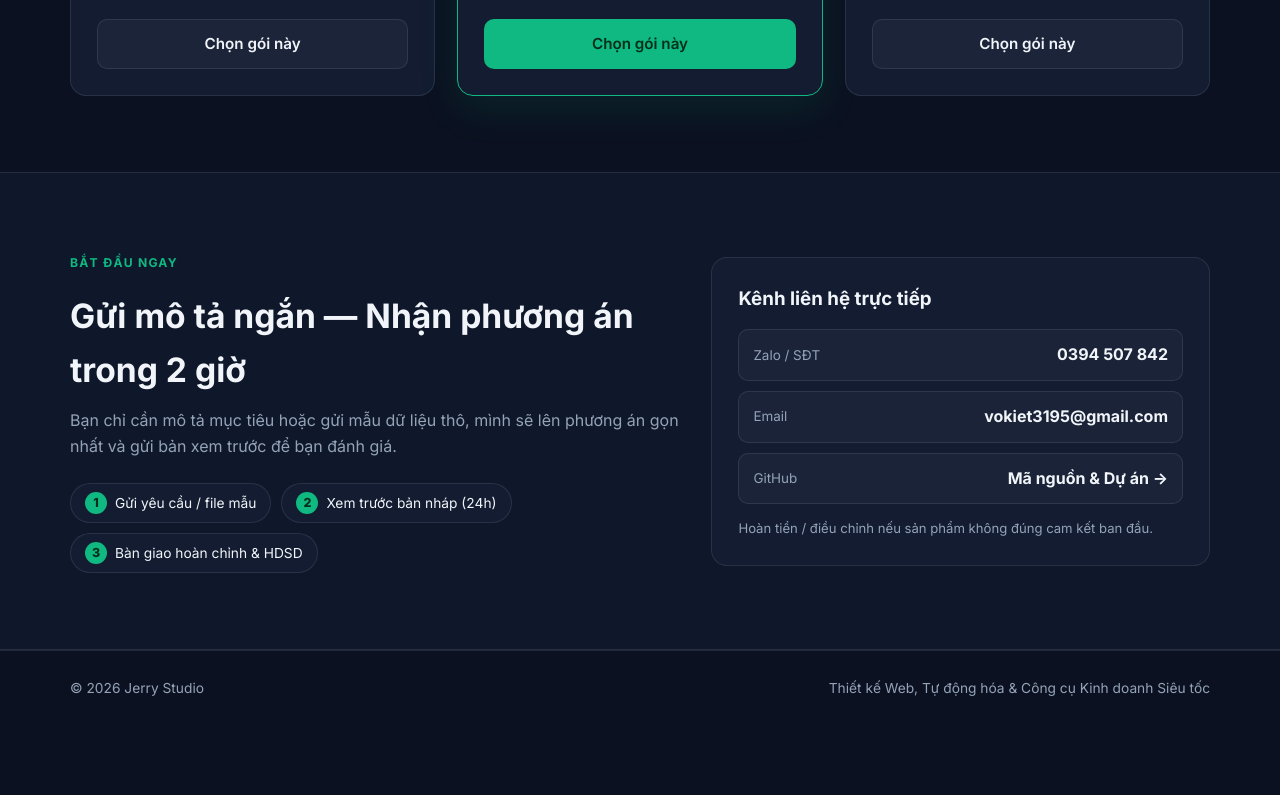
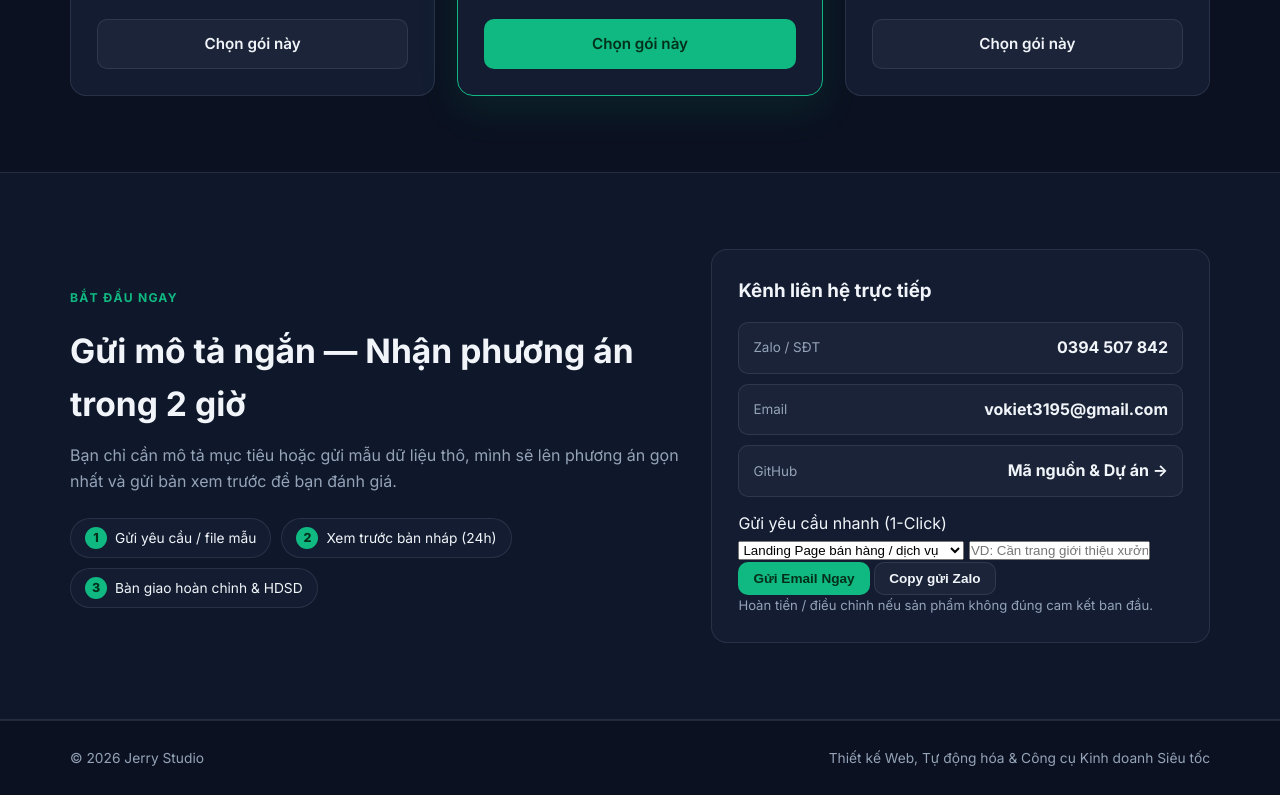
Before and after one commit to kietvt3195/portfolio, a plain HTML site: page index.html in a window 1280 px wide. Shown: the part 2842-3637 px from the top of the page. Before the commit the page ends 3568 px from the top, so only its background shows below. Drawn offline with Linux system fonts and the light colour scheme.

Commit message:
Add 1-click quick brief to index.html

```diff
--- a/index.html
+++ b/index.html
@@ -241,6 +241,23 @@
               <strong data-i18n="ct_github">Mã nguồn &amp; Dự án →</strong>
             </a>
           </div>
+
+          <div class="brief-box">
+            <div class="brief-title" data-i18n="qb_title">Gửi yêu cầu nhanh (1-Click)</div>
+            <select id="briefService" class="brief-input">
+              <option value="Landing Page (600k / $25–$50)" data-i18n="qb_opt1">Landing Page bán hàng / dịch vụ</option>
+              <option value="Excel / CSV / Python Automation (400k / $25–$50)" data-i18n="qb_opt2">Tự động hóa Excel / CSV / Python</option>
+              <option value="Interactive Quote Calculator / Web Tool (800k / $30–$95)" data-i18n="qb_opt3">Web Tool / Bảng tính báo giá B2B</option>
+              <option value="PPTX Slide Deck (350k / $25–$50)" data-i18n="qb_opt4">Slide thuyết trình / Báo cáo PPTX</option>
+            </select>
+            <input id="briefNote" type="text" class="brief-input" placeholder="VD: Cần trang giới thiệu xưởng + form Zalo trong 48h..." />
+            <div class="brief-actions">
+              <button id="btnSendEmail" type="button" class="btn btn-sm btn-primary" data-i18n="qb_email">Gửi Email Ngay</button>
+              <button id="btnCopyBrief" type="button" class="btn btn-sm btn-secondary" data-i18n="qb_copy">Copy gửi Zalo</button>
+            </div>
+            <div id="briefToast" class="brief-toast"></div>
+          </div>
+
           <p class="contact-note" data-i18n="ct_note">Hoàn tiền / điều chỉnh nếu sản phẩm không đúng cam kết ban đầu.</p>
         </div>
       </div>
```
